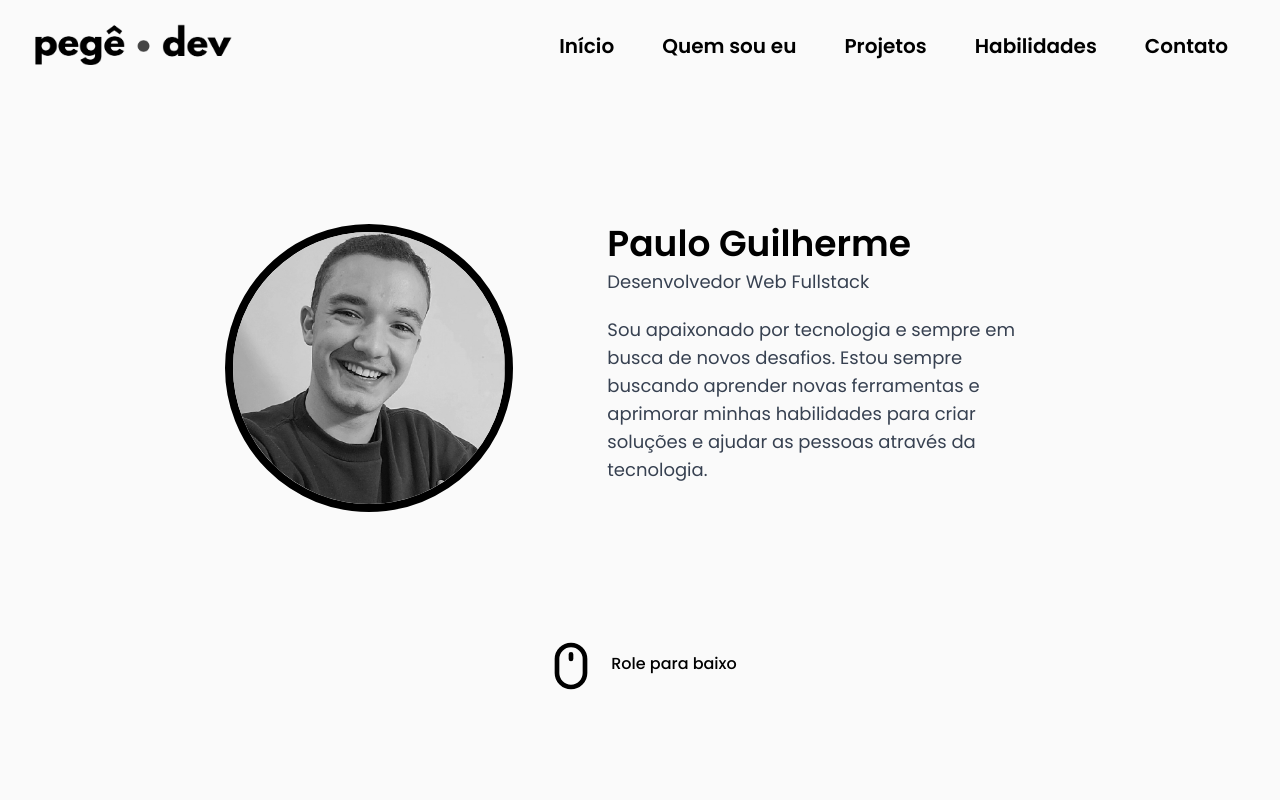
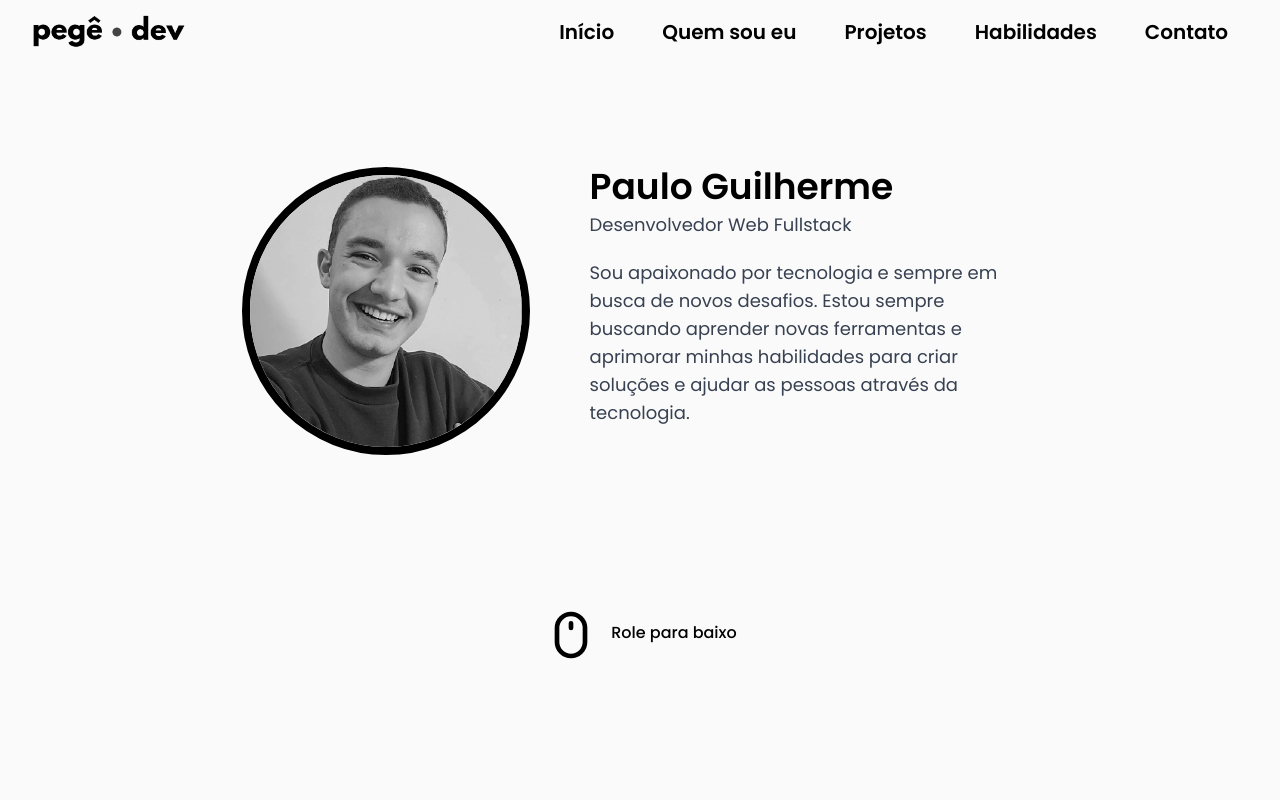
Before and after one commit to pguilhermef/pguilherme-portfolio, a Next.js app: page / in a window 1280 px wide. Shown: the top 800 px of the page. Built offline with nearby package versions, Linux system fonts and the light colour scheme.

Commit message:
style: Melhora a experiência do usuário

```diff
--- a/components/Home.js
+++ b/components/Home.js
@@ -17,18 +17,19 @@ function Homepage() {
   });
 
   return (
-    <section id='home' className='flex flex-col items-center justify-end h-screen text-black font-poppins' ref={ref}>
-      <div className='flex flex-col justify-end h-auto items-center px-7 lg:w-full lg:justify-center'>
-        <div className='flex flex-col items-center lg:flex-row lg:justify-evenly lg:items-start lg:h-auto lg:w-5/6 lg:mb-10 lg:max-w-screen-2xl'>
+    <section id='home' className='flex flex-col items-center justify-center h-screen text-black font-poppins p-3 mt-5' ref={ref}>
+      <div className='flex flex-col justify-around items-center w-full max-w-6xl h-5/6'>
+        <div className='flex flex-col h-auto items-center px-7 lg:w-full'>
+          <div className='flex flex-col items-center lg:flex-row lg:justify-evenly lg:items-start lg:h-auto lg:w-5/6 lg:max-w-screen-2xl'>
             {/* Photo */}
-          <div className='w-56 lg:w-72 flex justify-center'>
+            <div className='w-56 lg:w-72 flex justify-center mb-5'>
               <div className='flex justify-center border-solid border-8 border-black rounded-full black-and-white'>
                 <Image src={myInfo.photo} alt={`Foto de ${myInfo.name}, ${myInfo.profession}`} className='rounded-full'/>
               </div>
             </div>
 
             {/* Infos */}
-          <div className='flex flex-col mt-5 lg:mt-0 lg:text-lg'>
+            <div className='flex flex-col lg:text-lg'>
               <div className='flex'>
                 <p className='text-4xl font-semibold'>{myInfo.name}</p>
               </div>
@@ -36,7 +37,7 @@ function Homepage() {
                 <span>Desenvolvedor Web Fullstack</span>
               </div>
               <div className='flex flex-col mt-5 text-gray-700 max-w-md'>
-              <p className="text-left break-words flex justify-start">
+                <p className='text-left break-words flex justify-start'>
                   {myInfo.passions}
                 </p>
               </div>
@@ -45,13 +46,14 @@ function Homepage() {
         </div>
 
         {/* Mouse */}
-      <div className={`flex justify-center mb-16 mt-8 lg:my-24 ${inView ? 'opacity-100' : 'opacity-0'} transition-opacity duration-500`}>
+        <div className={`flex justify-center ${inView ? 'opacity-100' : 'opacity-0'} transition-opacity duration-500`}>
           <div className='w-14'>
-          <svg className='animate-bounce' xmlns="http://www.w3.org/2000/svg" viewBox="0 0 24 24">
-            <path fill="#000000" d="M12,6a1,1,0,0,0-1,1V9a1,1,0,0,0,2,0V7A1,1,0,0,0,12,6Zm0-4A7,7,0,0,0,5,9v6a7,7,0,0,0,14,0V9A7,7,0,0,0,12,2Zm5,13A5,5,0,0,1,7,15V9A5,5,0,0,1,17,9Z"/>
+            <svg className='animate-bounce' xmlns='http://www.w3.org/2000/svg' viewBox='0 0 24 24'>
+              <path fill='#000000' d='M12,6a1,1,0,0,0-1,1V9a1,1,0,0,0,2,0V7A1,1,0,0,0,12,6Zm0-4A7,7,0,0,0,5,9v6a7,7,0,0,0,14,0V9A7,7,0,0,0,12,2Zm5,13A5,5,0,0,1,7,15V9A5,5,0,0,1,17,9Z'/>
             </svg>
           </div>
           <span className='ml-3 mt-1 font-medium'>Role para baixo</span>
+        </div>
       </div>
     </section>
   )
--- a/components/Navbar.js
+++ b/components/Navbar.js
@@ -20,13 +20,13 @@ function Navbar() {
   const [navbarIsOpen, setNavbarIsOpen] = useState(false);
   return (
     <div>
-      <nav className="w-full bg-portfolio-white fixed top-0 left-0 right-0 z-20 font-poppins">
+      <nav className="w-full py-3 bg-portfolio-white fixed top-0 left-0 right-0 z-20 font-poppins">
         <div className="justify-between items-center px-7 mx-auto lg:max-w-7xl lg:items-center lg:flex">
           <div>
-            <div className="flex items-center justify-between py-3 lg:py-5 lg:block">
+            <div className="flex items-center justify-between">
               {/* LOGO */}
               <div
-              className="w-40 lg:w-52 flex hover:cursor-pointer"
+              className="w-40 flex hover:cursor-pointer"
               onClick={(navbarIsOpen) => {
                 if (navbarIsOpen) {
                   setNavbarIsOpen(!navbarIsOpen)
@@ -40,7 +40,7 @@ function Navbar() {
               {/* HAMBURGER BUTTON FOR MOBILE */}
               <div className="lg:hidden">
                 <button
-                  className="p-1 text-gray-700 rounded-lg outline-none"
+                  className="px-1 text-gray-700 rounded-lg outline-none"
                   onClick={() => setNavbarIsOpen(!navbarIsOpen)}
                 >
                   {navbarIsOpen ? (
@@ -54,7 +54,7 @@ function Navbar() {
           </div>
           <div>
             <div
-              className={`flex-1 justify-self-center pb-3 mt-8 lg:block lg:pb-0 lg:mt-0 ${
+              className={`flex-1 justify-self-center lg:block ${
                 navbarIsOpen ? 'p-12 block' : 'hidden'
               }`}
             >
@@ -67,7 +67,7 @@ function Navbar() {
                           setNavbarIsOpen(!navbarIsOpen)
                         }
                       }}
-                      className="flex justify-center items-center py-6 text-xl text-black border-black lg:px-6 text-center border-b-2 lg:border-b-0 hover:text-gray-700 font-semibold lg:hover:bg-transparent">
+                      className="flex justify-center items-center py-6 lg:py-0 text-xl text-black border-black lg:px-6 text-center border-b-2 lg:border-b-0 hover:text-gray-700 font-semibold lg:hover:bg-transparent">
                       {item.name}
                     </li>
                   </Link>
```
Lines whose indentation alone changed are shown as unchanged.
